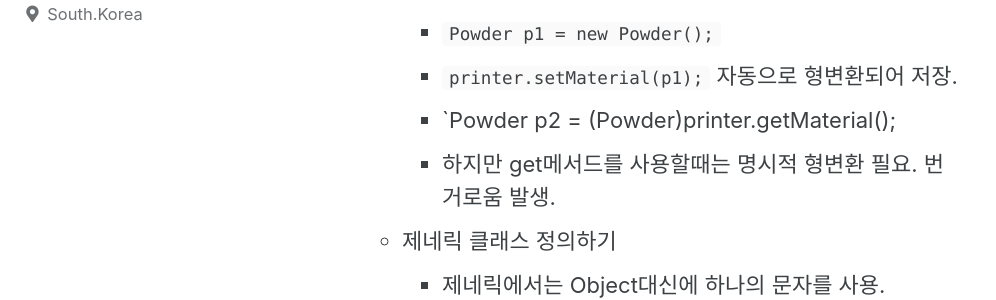
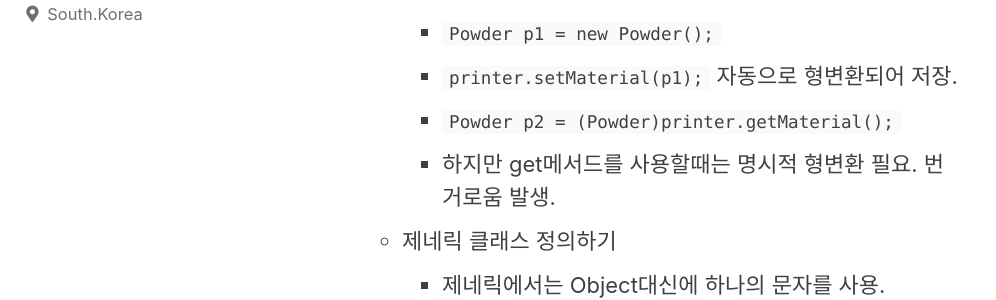
Before and after one commit to caramelsyrup/caramelsyrup.github.com, a Jekyll site: the page built from _posts/2020-11-08-Chapter12.md, in a window 1280 px wide and 900 px high, scrolled down 1012 px. Shown: the part 153-453 px from the top of the window, without its empty margins (0-996 px from the left). Built offline with Jekyll 4.4.1, drawn with Linux system fonts in a browser that asks for light colours; cached includes are drawn as plain includes; some of the changed text lies outside the part shown.

Commit message:
20/11/08

```diff
--- a/_posts/2020-11-08-Chapter12.md
+++ b/_posts/2020-11-08-Chapter12.md
@@ -19,7 +19,7 @@ title: 12.컬렉션 프레임워크
 		* 그 이후, 파우더 재료를 선택하여 set메서드, get메서드를 활용할 수 있다.
 		* `Powder p1 = new Powder();`
 		* `printer.setMaterial(p1);` 자동으로 형변환되어 저장.
-		* `Powder p2 = (Powder)printer.getMaterial();
+		* `Powder p2 = (Powder)printer.getMaterial();`
 		*  하지만 get메서드를 사용할때는 명시적 형변환 필요. 번거로움 발생.
 	* 제네릭 클래스 정의하기
 		*  제네릭에서는 Object대신에 하나의 문자를 사용.
@@ -116,7 +116,7 @@ title: 12.컬렉션 프레임워크
 		* 처음 선언한 배열크기 이상으로 요소가 추가되는 경우에는 크기가 더큰 배열을 생성후 각 요소를 복사해야함.
 		* 이것을 개선한 것이 LinkedList.
 		* A,B,D가 순차적으로 저장된 상태라면,
-		* A|B의주소 -> B|D의주소-> D|다음요소없음.->null 의 구조를 가짐.
+		* `A|B의주소 -> B|D의주소-> D|다음요소없음.->null` 의 구조를 가짐.
 		* 각 요소는 물리적으로 다른 메모리에 생성되어 있지만, 다음 요소를 가리키는 순서에 따라 저장.
 		* A다음은 B 다음은 D 다음은 null이나 0
 		* 만약에 C를 3번째자리에 넣는다면?
```
